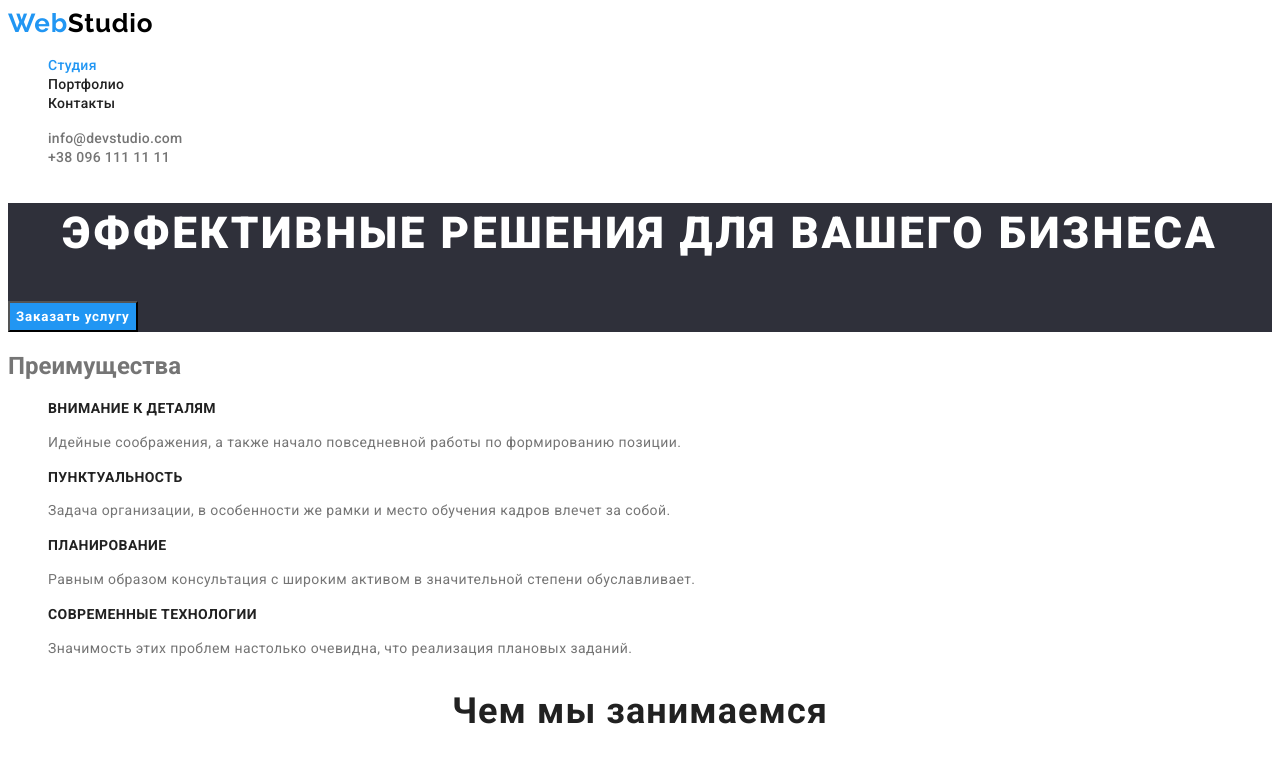
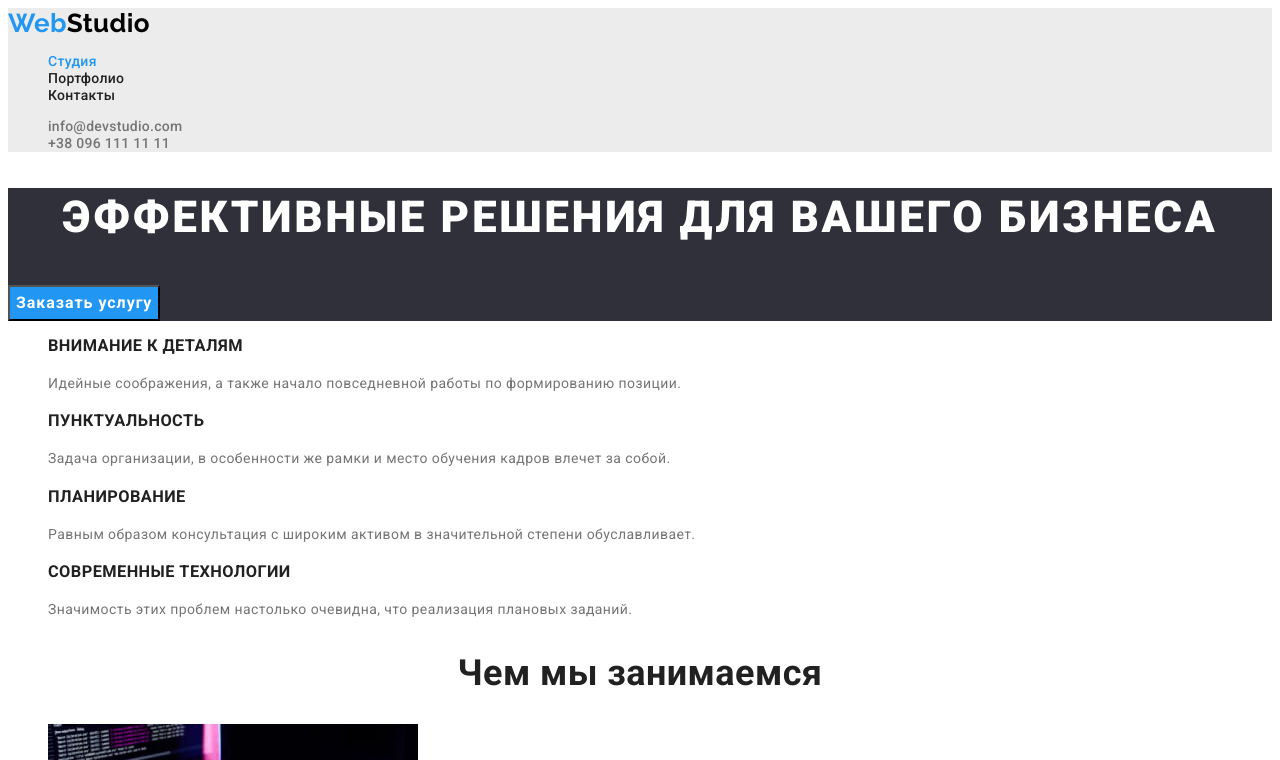
Before and after one commit to NataliiyChervonnykh/goit-markup-hw-02, a plain HTML site: page index.html in a window 1280 px wide. Shown: the top 760 px of the page. Drawn offline with Linux system fonts and the light colour scheme.

Commit message:
ДЗ2 дороботка

```diff
--- a/css/Portfolio.css
+++ /dev/null
@@ -1,13 +0,0 @@
-}
-.logo .logo-header:focus {
-  color: var(--accent-color);
-}
-
-/* nav */
-
-.list {
-  list-style: none;
-}
-
-.nav-list .link {
-  color: var(--title-text-color);
--- a/css/styles.css
+++ b/css/styles.css
@@ -9,22 +9,39 @@
   --title-text-color: #212121;
   --accent-color: #2196f3;
   --additional-color: #ffffff;
+  --text-part-logo: #000000;
 
   /* bg colors */
 
   --dark-bg-cl: #2f303a;
   --light-bg-cl: #f5f4fa;
+  --bg-project: #eeeeee;
+  --bg-header: #ececec;
 
   /* others */
 }
 
 body {
-  /* background-color: var(--additional-color); */
-
   font-family: var(--main-font);
+  font-size: 14px;
+  letter-spacing: 00.03em;
   color: var(--primery-text-color);
+  background-color: var(--additional-color);
 }
 
+.visually-hidden {
+  position: absolute;
+  width: 1px;
+  height: 1px;
+  margin: -1px;
+  border: 0;
+  padding: 0;
+
+  white-space: nowrap;
+  clip-path: inset(100%);
+  clip: rect(0 0 0 0);
+  overflow: hidden;
+}
 /* reset styles */
 
 .link {
@@ -36,28 +53,29 @@ body {
 }
 
 /* header */
-
+.header {
+  background-color: var(--bg-header);
+}
 /* Logo header */
 
 .logo {
   font-family: var(--secondary-font);
   font-weight: 700;
   font-size: 26px;
-  line-height: 1.2;
-  letter-spacing: 0.03em;
+  line-height: 1.19;
+
   color: var(--accent-color);
 }
 
 .logo-header {
-  color: #000000;
+  color: var(--text-part-logo);
 }
 
 /* nav */
 
 .nav-list .link {
   font-weight: 500;
-  font-size: 14px;
-  line-height: 1.2;
+  line-height: 1.14;
   letter-spacing: 0.02em;
   color: var(--title-text-color);
 }
@@ -76,8 +94,7 @@ body {
 .Contact-list .link {
   color: var(--primery-text-color);
   font-weight: 500;
-  font-size: 14px;
-  line-height: 1.2;
+  line-height: 1.14;
   letter-spacing: 0.02em;
 }
 
@@ -93,7 +110,7 @@ body {
 .main-title {
   font-weight: 900;
   font-size: 44px;
-  line-height: 1.4;
+  line-height: 1.36;
   text-align: center;
   letter-spacing: 0.06em;
   text-transform: uppercase;
@@ -102,10 +119,11 @@ body {
 
 .hero-btn {
   font-family: inherit;
+  font-size: 16px;
   font-weight: 700;
-  line-height: 1.9;
-  text-align: center;
+  line-height: 1.88;
   letter-spacing: 0.06em;
+  cursor: pointer;
 
   background-color: var(--accent-color);
 
@@ -116,18 +134,14 @@ body {
 
 .feature-list .title {
   font-weight: 700;
-  font-size: 14px;
-  line-height: 1.2;
-  letter-spacing: 0.03em;
+  line-height: 1.14;
   text-transform: uppercase;
 
   color: var(--title-text-color);
 }
 
 .description {
-  font-size: 14px;
-  line-height: 1.7;
-  letter-spacing: 0.03em;
+  line-height: 1.71;
 }
 
 /* Section */
@@ -135,9 +149,8 @@ body {
 .section-title {
   font-weight: 700;
   font-size: 36px;
-  line-height: 1.2;
+  line-height: 1.17;
   text-align: center;
-  letter-spacing: 0.03em;
 
   color: var(--title-text-color);
 }
@@ -158,12 +171,16 @@ body {
 
 .name-title {
   font-weight: 500;
-  line-height: 1.2;
-  letter-spacing: 0.03em;
+  line-height: 1.19;
 
   color: var(--title-text-color);
 }
 
+.job-title {
+  font-size: 16px;
+  line-height: 1.19;
+  color: var(--primery-text-color);
+}
 /* Portfolio */
 
 /* main for portfolio */
@@ -177,9 +194,10 @@ body {
 .btn-filter .btn {
   font-family: inherit;
   font-weight: 500;
-  line-height: 1.6;
+  font-size: 16px;
+  line-height: 1.63;
   text-align: center;
-  letter-spacing: 0.03em;
+  cursor: pointer;
 
   background-color: var(--light-bg-cl);
   color: var(--title-text-color);
@@ -194,7 +212,7 @@ body {
 /* Projects section  */
 
 .Project .link {
-  background-color: #eeeeee;
+  background-color: var(--bg-project);
 }
 
 .Project .title {
@@ -208,8 +226,7 @@ body {
 
 .Project .parceling {
   font-weight: 400;
-  line-height: 1.9;
-  letter-spacing: 0.03em;
+  line-height: 1.88;
 
   color: var(--primery-text-color);
 }
@@ -230,9 +247,7 @@ body {
 .adress-list .link {
   font-style: normal;
   font-weight: 400;
-  font-size: 14px;
-  line-height: 1.7;
-  letter-spacing: 0.03em;
+  line-height: 1.71;
 
   color: var(--additional-color);
 }
@@ -245,9 +260,7 @@ body {
 .contacts .contact-link {
   font-style: normal;
   font-weight: 400;
-  font-size: 14px;
-  line-height: 1.7;
-  letter-spacing: 0.03em;
+  line-height: 1.71;
 
   color: rgba(255, 255, 255, 0.6);
 }
--- a/index.html
+++ b/index.html
@@ -22,7 +22,7 @@
   <body>
     <!--Header section-->
 
-    <header>
+    <header class="header">
       <a class="logo link" href="./index.html">Web<span class="logo-header">Studio</span></a>
 
       <!-- Nav -->
@@ -64,7 +64,7 @@
       <!--Feature section-->
 
       <section>
-        <h2>Преимущества</h2>
+        <h2 class="visually-hidden">Преимущества</h2>
         <ul class="feature-list list">
           <li>
             <h3 class="title">Внимание к деталям</h3>
@@ -138,22 +138,22 @@
               height="260"
             />
             <h3 class="name-title">Игорь Демьяненко</h3>
-            <p lang="en">Product Designer</p>
+            <p class="job-title" lang="en">Product Designer</p>
           </li>
           <li class="name-item">
             <img src="./images/our_team/img_2.jpg" alt="Ольга Репина" width="270" height="260" />
             <h3 class="name-title">Ольга Репина</h3>
-            <p lang="en">Frontend Developer</p>
+            <p class="job-title" lang="en">Frontend Developer</p>
           </li>
           <li class="name-item">
             <img src="./images/our_team/img_3.jpg" alt="Николай Тарасов" width="270" height="260" />
             <h3 class="name-title">Николай Тарасов</h3>
-            <p lang="en">Marketing</p>
+            <p class="job-title" lang="en">Marketing</p>
           </li>
           <li class="name-item">
             <img src="./images/our_team/img_4.jpg" alt="Михаил Ермаков" width="270" height="260" />
             <h3 class="name-title">Михаил Ермаков</h3>
-            <p lang="en">UI Designer</p>
+            <p class="job-title" lang="en">UI Designer</p>
           </li>
         </ul>
       </section>
```
Also changed, not shown: Portfolio.html (+2 -2 lines).
